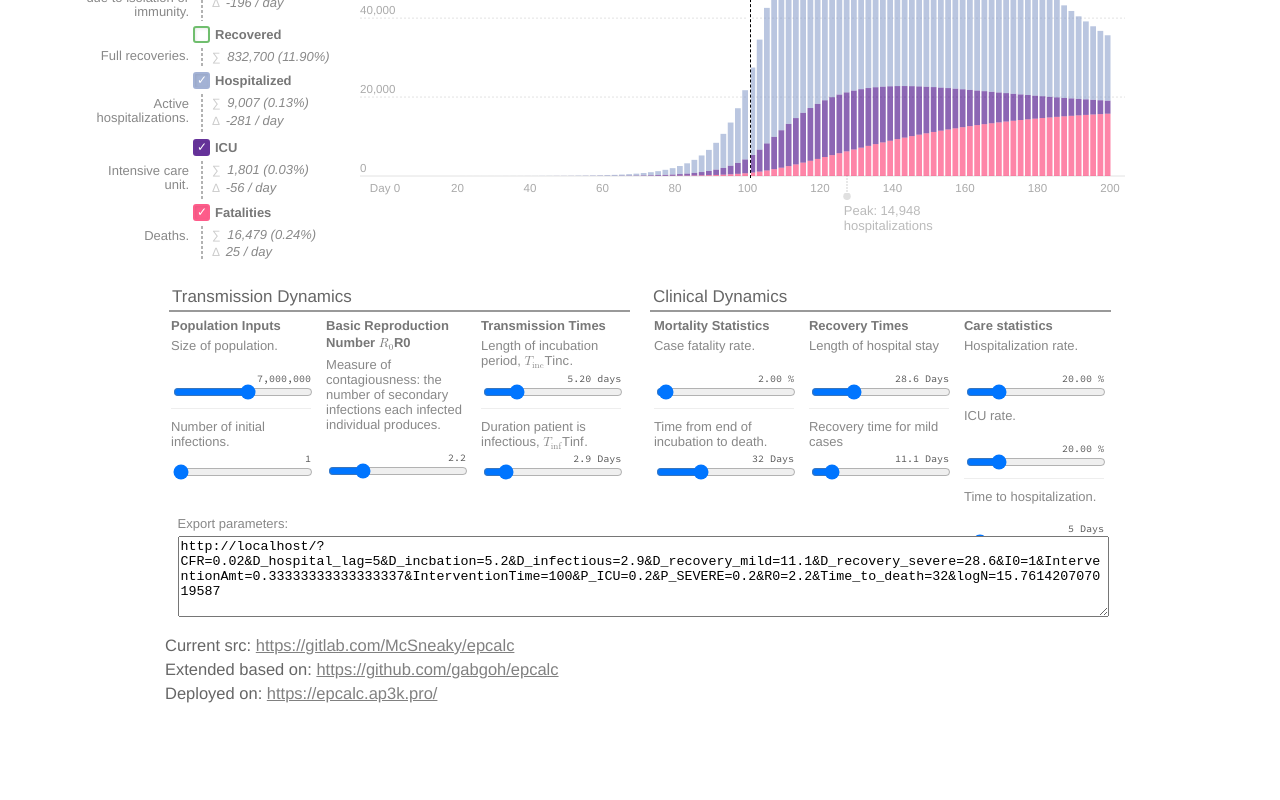
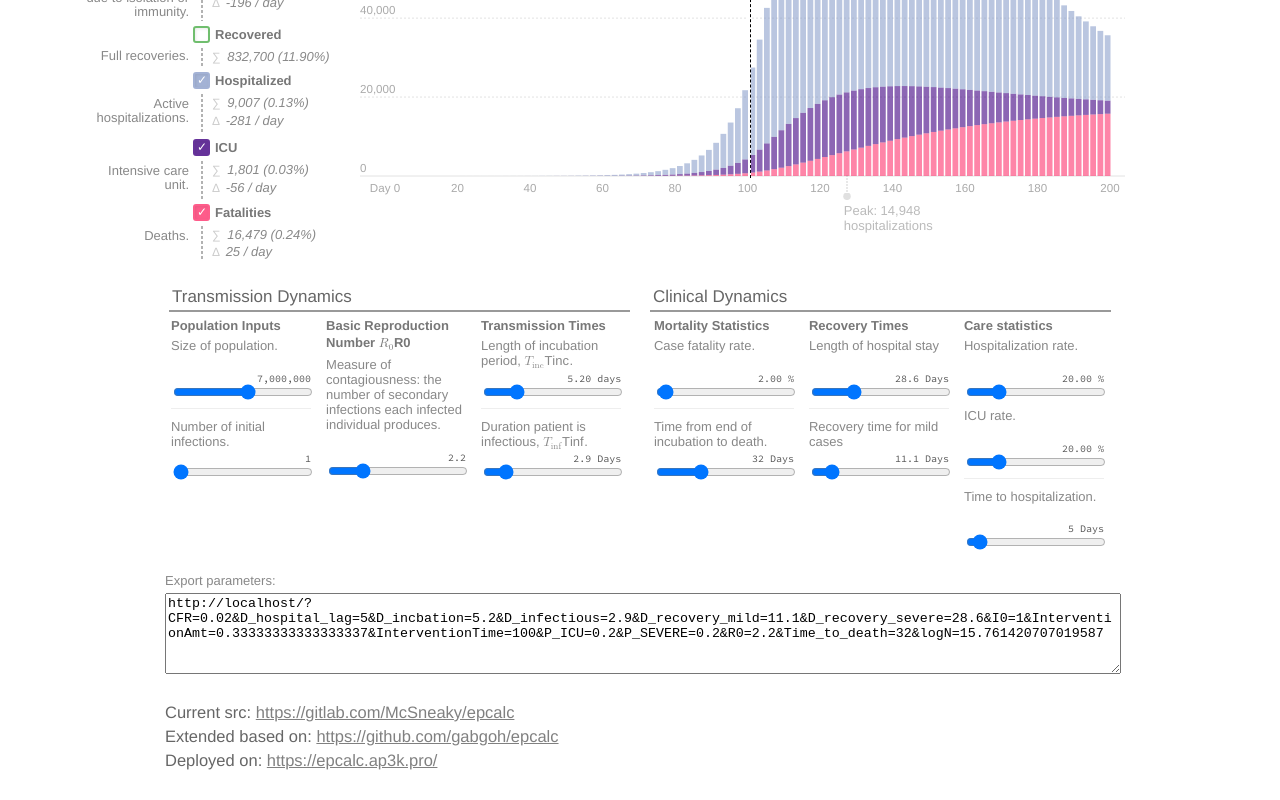
Before and after one commit to gabgoh/epcalc, a Svelte app: page / in a window 1280 px wide. Shown: the part 407-1207 px from the top of the page. Before the commit the page ends 1140 px from the top, so only its background shows below. Built offline with nearby package versions, Linux system fonts and the light colour scheme; the HTML template or start-up script is replaced by a standard one.

Commit message:
Styling fixes

```diff
--- a/src/App.svelte
+++ b/src/App.svelte
@@ -1093,8 +1093,8 @@
 </div>
 
 <!-- Input data -->
-<div style="margin-top: 100px 0px">
-  <div class="center" style="padding: 10px; margin-top: 3px; width: 925px">
+<div style="margin-top: 70px">
+  <div class="center">
     <div class="legendtext">Export parameters:</div>
     <textarea type="textarea" rows="5" style="overflow: auto; width:100%;">{state}</textarea>
   </div>
```
